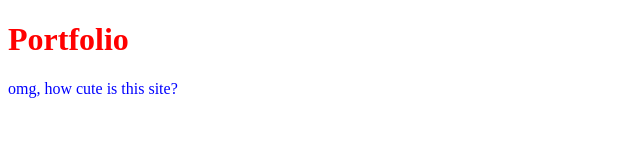
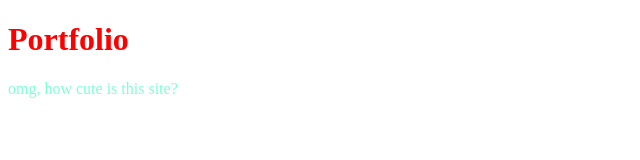
Before and after one commit to iurche/portfolio, a plain HTML site: page index.html in a window 1280 px wide. Shown: the whole page, without its empty margins (0-640 px from the left). Drawn offline with Linux system fonts and the light colour scheme.

Commit message:
add body style

```diff
--- a/styles.css
+++ b/styles.css
@@ -3,5 +3,5 @@ h1 {
 }
 
 p {
-  color: blue;
+  color: aquamarine;
 }
```
